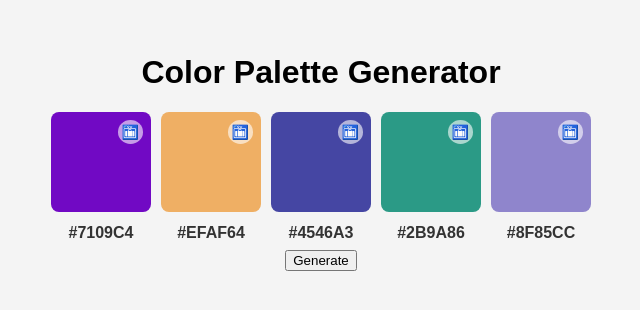
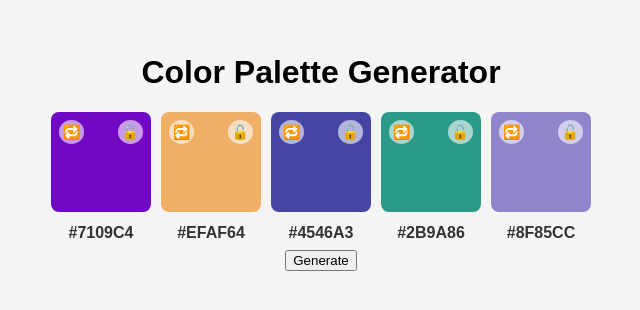
Before and after one commit to yahyak-221/Color-Palette-Generator, a plain HTML site: page index.html in a window 1280 px wide. Shown: the part 248-558 px from the top of the page, without its empty margins (319-959 px from the left). Drawn offline with Linux system fonts and the light colour scheme.

Commit message:
fourth commit

```diff
--- a/script.js
+++ b/script.js
@@ -43,14 +43,29 @@ function generatePalette() {
 
     const lockIcon = document.createElement("div");
     lockIcon.className = "lock-icon";
-    lockIcon.innerHTML = colors[i].locked ? "🔒" : "🛅";
+    lockIcon.innerHTML = colors[i].locked ? "🔒" : "🔓";
 
     lockIcon.addEventListener("click", (e) => {
       e.stopPropagation();
       colors[i].locked = !colors[i].locked;
-      lockIcon.innerHTML = colors[i].locked ? "🔒" : "🛅";
+      lockIcon.innerHTML = colors[i].locked ? "🔒" : "🔓";
       lockIcon.classList.toggle("locked", colors[i].locked);
       savePalette();
+    });
+
+    const refreshIcon = document.createElement("div");
+    refreshIcon.className = "refresh-icon";
+    refreshIcon.innerHTML = "🔁";
+
+    refreshIcon.addEventListener("click", (e) => {
+      e.stopPropagation();
+      if (!colors[i].locked) {
+        const newColor = generateRandomColor();
+        colors[i].color = newColor;
+        box.style.backgroundColor = newColor;
+        code.innerText = newColor;
+        savePalette();
+      }
     });
 
     const code = document.createElement("div");
@@ -58,6 +73,7 @@ function generatePalette() {
     code.innerText = color;
 
     box.appendChild(lockIcon);
+    box.appendChild(refreshIcon);
     box.appendChild(code);
 
     box.addEventListener("click", () => {
--- a/style.css
+++ b/style.css
@@ -41,8 +41,6 @@ body {
   color: #333;
 }
 
-/* Add this to the bottom of style.css */
-
 .lock-icon {
   position: absolute;
   top: 8px;
@@ -60,3 +58,16 @@ body {
   background: rgba(0, 0, 0, 0.6);
   color: white;
 }
+
+.refresh-icon {
+  position: absolute;
+  top: 8px;
+  left: 8px;
+  background: rgba(255, 255, 255, 0.6);
+  border-radius: 50%;
+  padding: 4px;
+  font-size: 14px;
+  cursor: pointer;
+  user-select: none;
+  transition: transform 0.2s;
+}
--- a/try.js
+++ b/try.js
@@ -43,12 +43,12 @@ function generatePalette() {
 
     const lockIcon = document.createElement("div");
     lockIcon.className = "lock-icon";
-    lockIcon.innerHTML = colors[i].locked ? "🔒" : "🔓";
+    lockIcon.innerHTML = colors[i].locked ? "🔒" : "🛅";
 
     lockIcon.addEventListener("click", (e) => {
       e.stopPropagation();
       colors[i].locked = !colors[i].locked;
-      lockIcon.innerHTML = colors[i].locked ? "🔒" : "🔓";
+      lockIcon.innerHTML = colors[i].locked ? "🔒" : "🛅";
       lockIcon.classList.toggle("locked", colors[i].locked);
       savePalette();
     });
```
